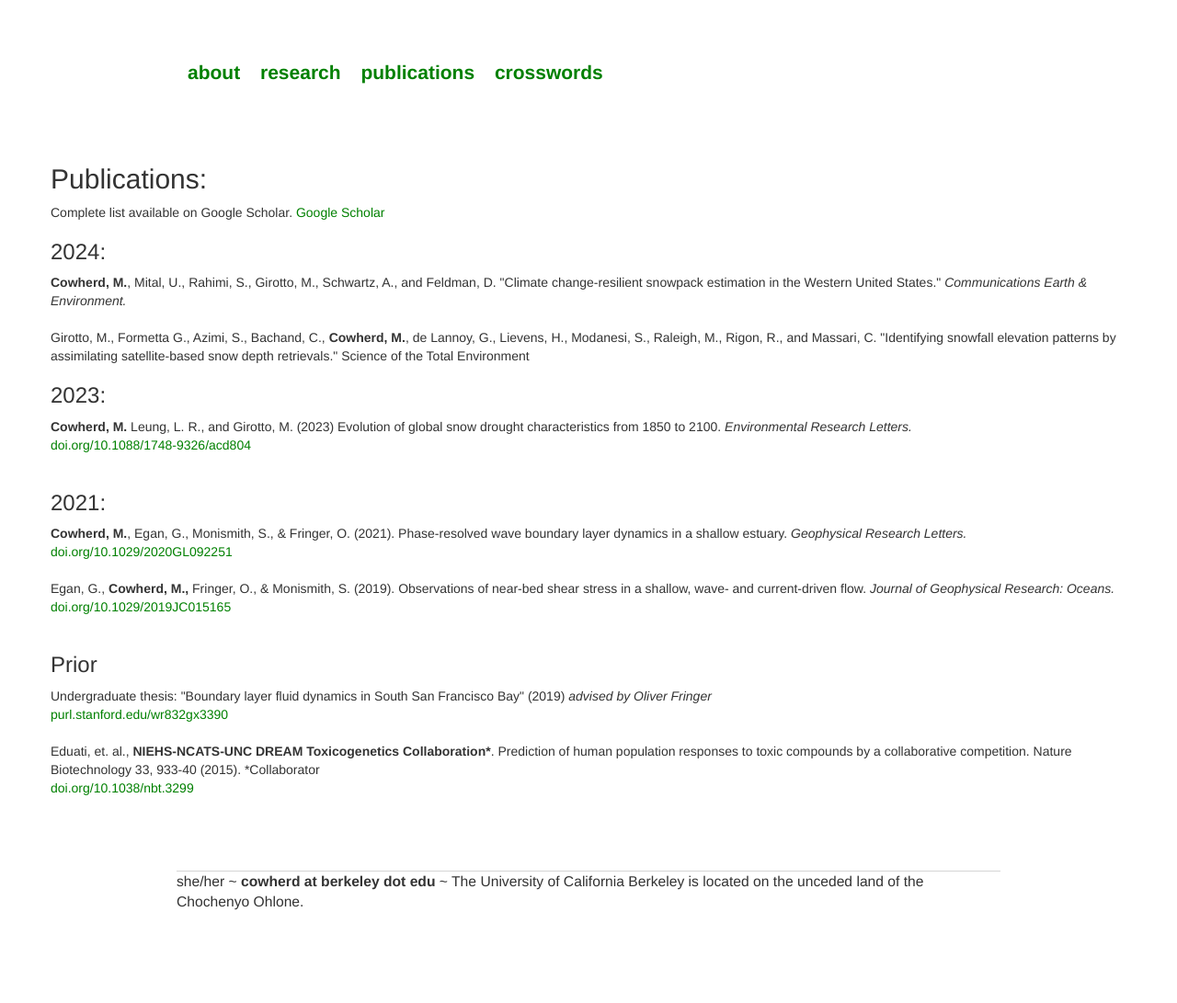
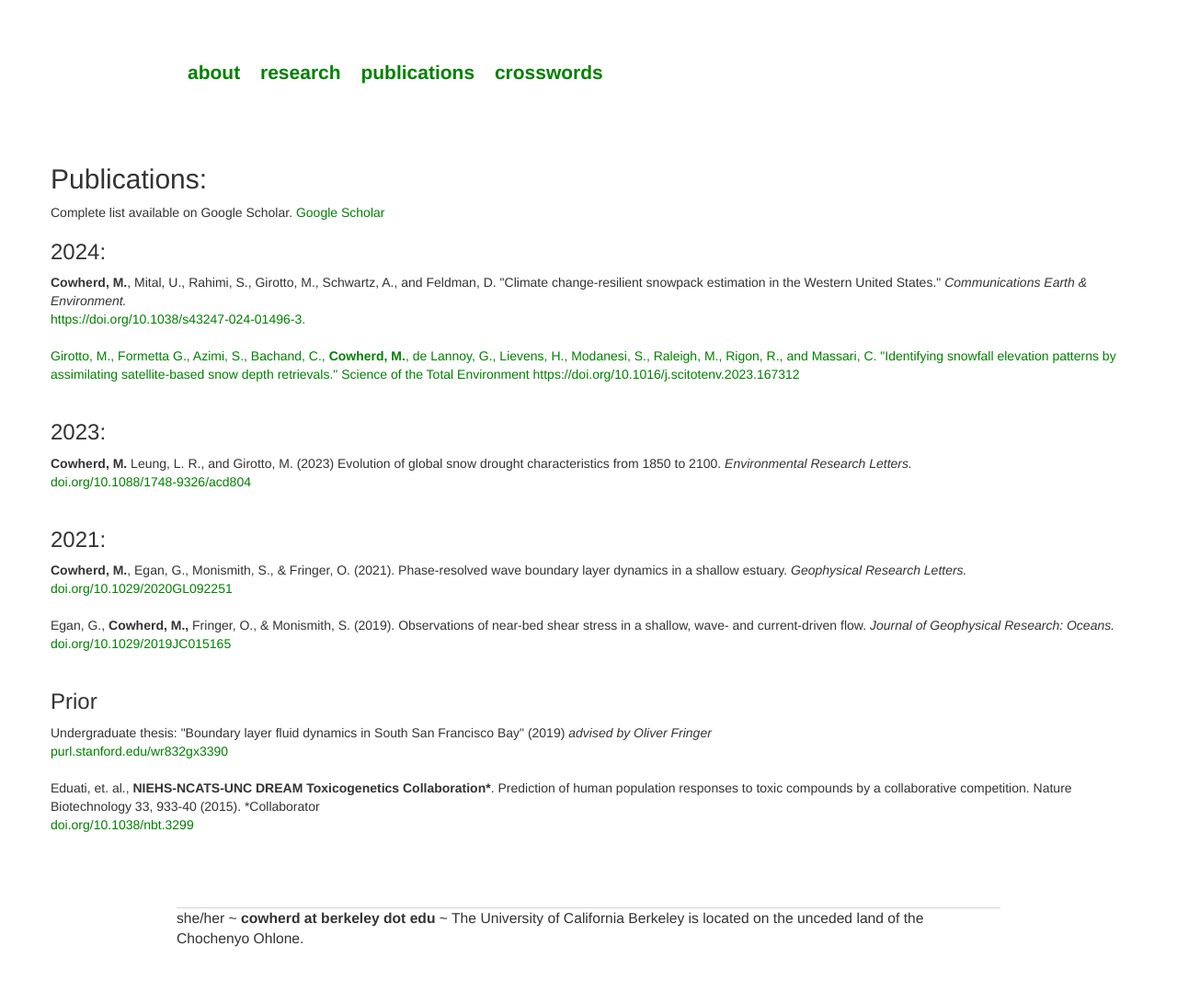
Before and after one commit to mariannecowherd/mariannecowherd.github.io, a Jekyll site: the page built from publications/index.html, in a window 1280 px wide. Shown: the whole page at 92% size. Built offline with Jekyll 4.4.1, drawn with Linux system fonts in a browser that asks for light colours; nearby versions of some CDN libraries; before the commit the page ends 1051 px from its top, so only the background shows below that.

Commit message:
Update index.html

```diff
--- a/publications/index.html
+++ b/publications/index.html
@@ -21,10 +21,14 @@ title: CV
 
 	<h3>2024:</h3>
 	<b>Cowherd, M.</b>, Mital, U., Rahimi, S., Girotto, M., Schwartz, A., and Feldman, D.
-	"Climate change-resilient snowpack estimation in the Western United States." <i> Communications Earth & Environment. </i>  <br> <br>
+	"Climate change-resilient snowpack estimation in the Western United States." <i> Communications Earth & Environment. </i>  <br>
+	<a href = "https://doi.org/10.1038/s43247-024-01496-3">https://doi.org/10.1038/s43247-024-01496-3. <br><br>
+
 	Girotto, M., Formetta G., Azimi, S., Bachand, C., <b>Cowherd, M.</b>, de Lannoy, G., Lievens, H., Modanesi, S., Raleigh, M., Rigon, R., and Massari, C.
 	"Identifying snowfall elevation patterns by assimilating satellite-based snow depth retrievals."
 	<it> Science of the Total Environment</it>
+	<a href ="https://doi.org/10.1016/j.scitotenv.2023.167312">https://doi.org/10.1016/j.scitotenv.2023.167312</a>
+	<br> <br>
 
 	<h3>2023:</h3>
 	<b>Cowherd, M.</b>   Leung, L. R., and Girotto, M. (2023) Evolution of global snow drought characteristics from 1850 to 2100.
```
Also changed, not shown: other parts of publications/index.html (+1 -1 lines).
